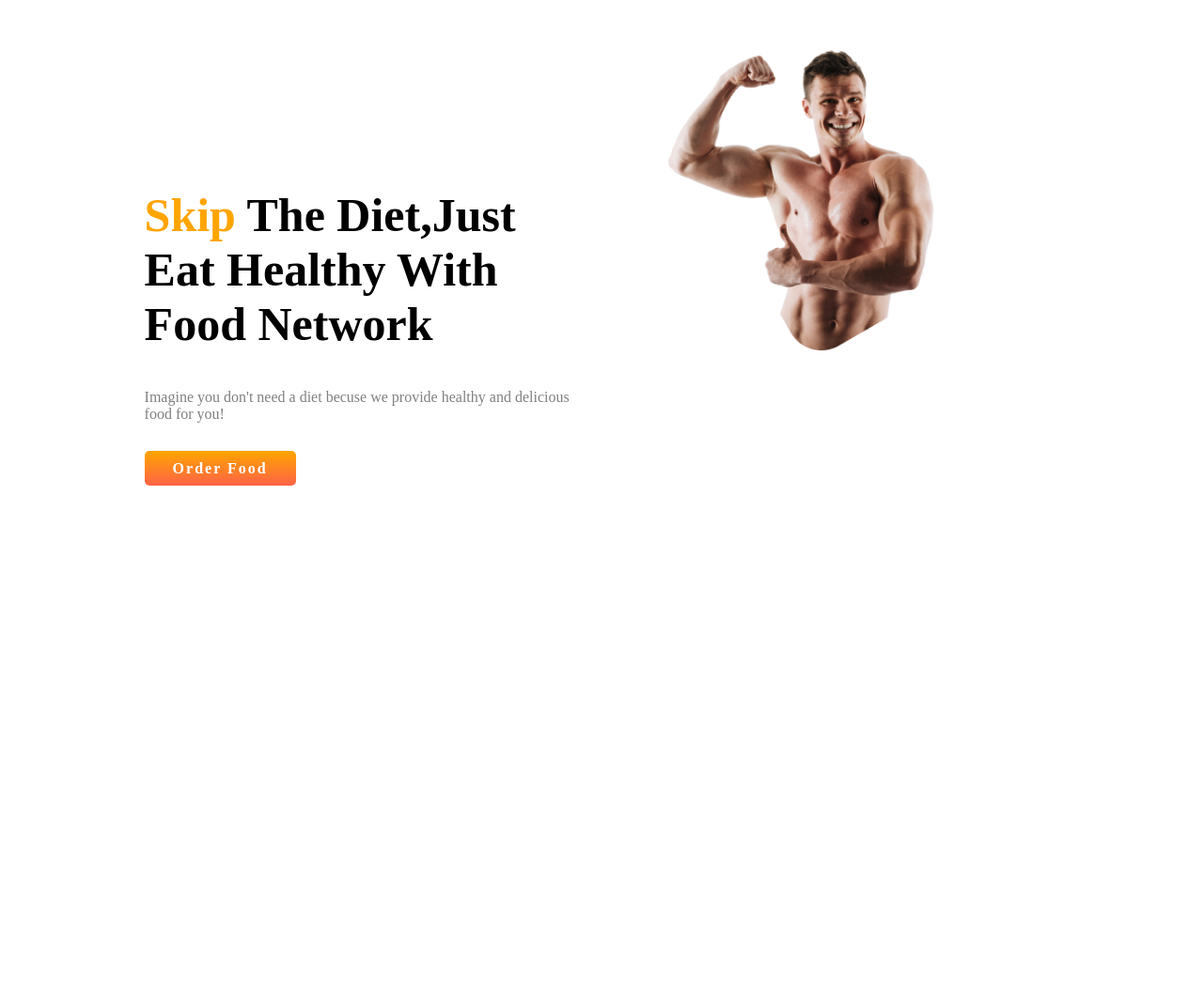
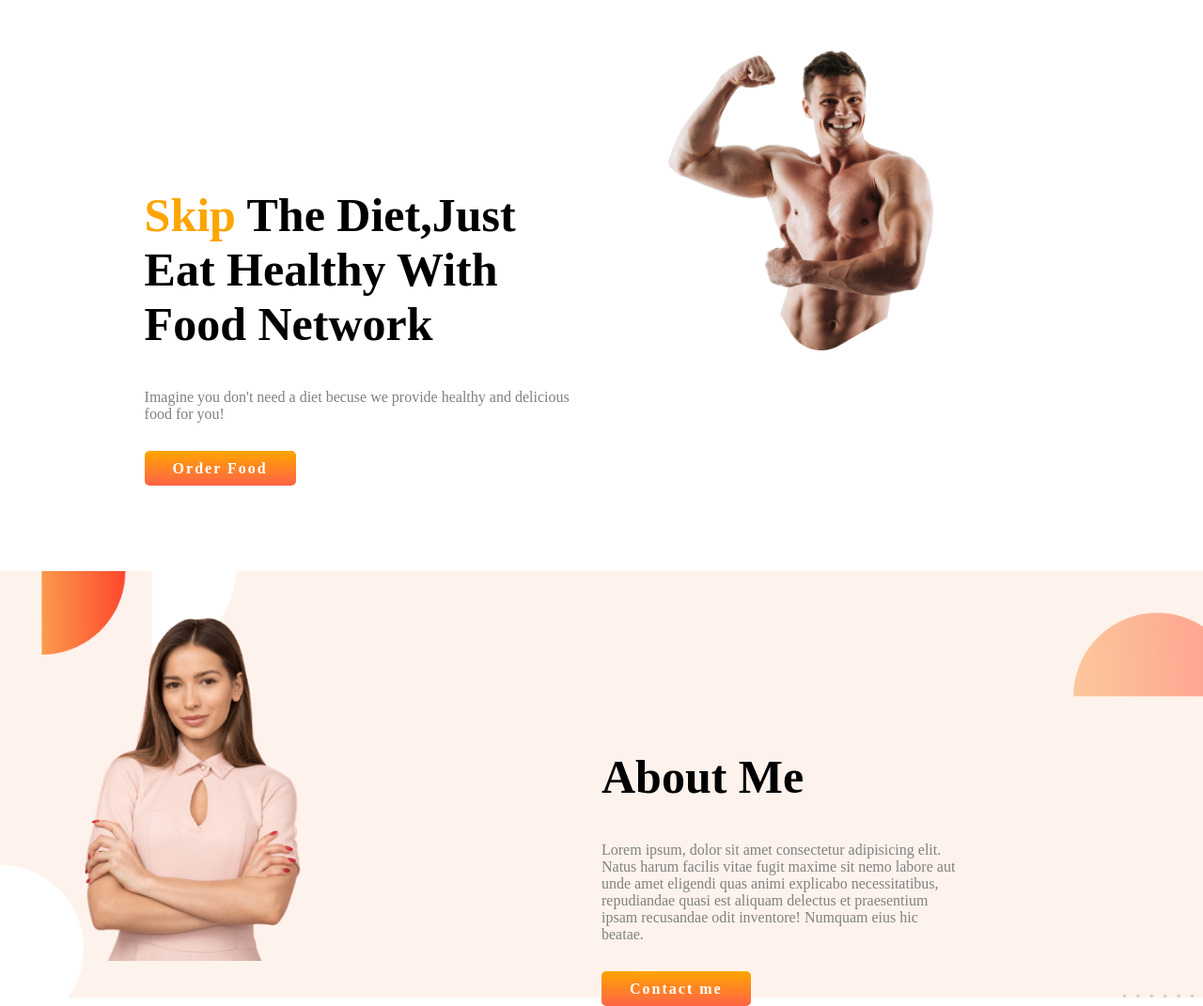
Before and after one commit to RobinHossain5261/health-poject, a plain HTML site: page index.html in a window 1280 px wide. Shown: the whole page at 94% size. Before the commit the page ends 800 px from the top, so only its background shows below. Drawn offline with Linux system fonts and the light colour scheme.

Commit message:
2nd section complete

```diff
--- a/index.html
+++ b/index.html
@@ -10,7 +10,7 @@
 </head>
 
 <body>
-    <section class="fexiable">
+    <section class="frist-section">
         <div class="half-width text">
             <h1> <span>Skip</span> The Diet,Just Eat Healthy With Food Network </h1>
             <p>Imagine you don't need a diet becuse we provide healthy and delicious food for you!</p>
@@ -21,6 +21,19 @@
             <img src="images/male/Hero Image.jpg" alt="">
         </div>
     </section>
+
+    <section class="second-section">
+        <div class="half-width">
+            <img src="images/female/Person Image.png" alt="">
+        </div>
+        <div class="half-width second-text">
+            <h1>About Me</h1>
+            <p>Lorem ipsum, dolor sit amet consectetur adipisicing elit. Natus harum facilis vitae fugit maxime sit nemo
+                labore aut unde amet eligendi quas animi explicabo necessitatibus, repudiandae quasi est aliquam
+                delectus et praesentium ipsam recusandae odit inventore! Numquam eius hic beatae.</p>
+            <a class="link-button" href="https://www.google.com/" target="_blank">Contact me</a>
+        </div>
+    </section>
 </body>
 
 </html>
--- a/style.css
+++ b/style.css
@@ -16,10 +16,11 @@ h1 span {
     margin-left: 2.5%;
 }
 
-.fexiable {
+.frist-section {
     display: flex;
     width: 80%;
     margin: auto;
+    padding-bottom: 100px;
 }
 
 .text {
@@ -47,3 +48,23 @@ h1 span {
     border-radius: 5px;
 
 }
+
+.second-section {
+    display: flex;
+
+    padding: 50px 0 0 0;
+    background-image: url(images/shapes/7.png);
+
+    background-size: cover;
+
+
+}
+
+.second-section .half-width img {
+    width: 40%;
+}
+
+.second-text {
+    width: 30%;
+    margin-top: 140px;
+}
```
